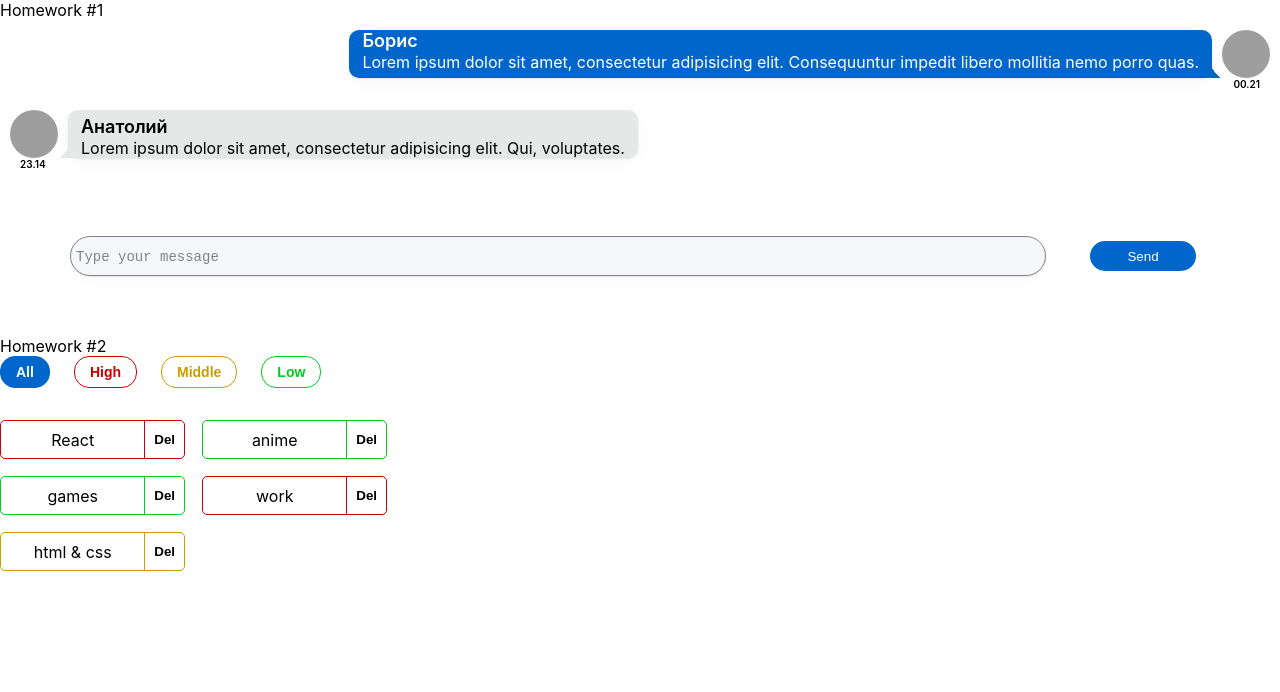
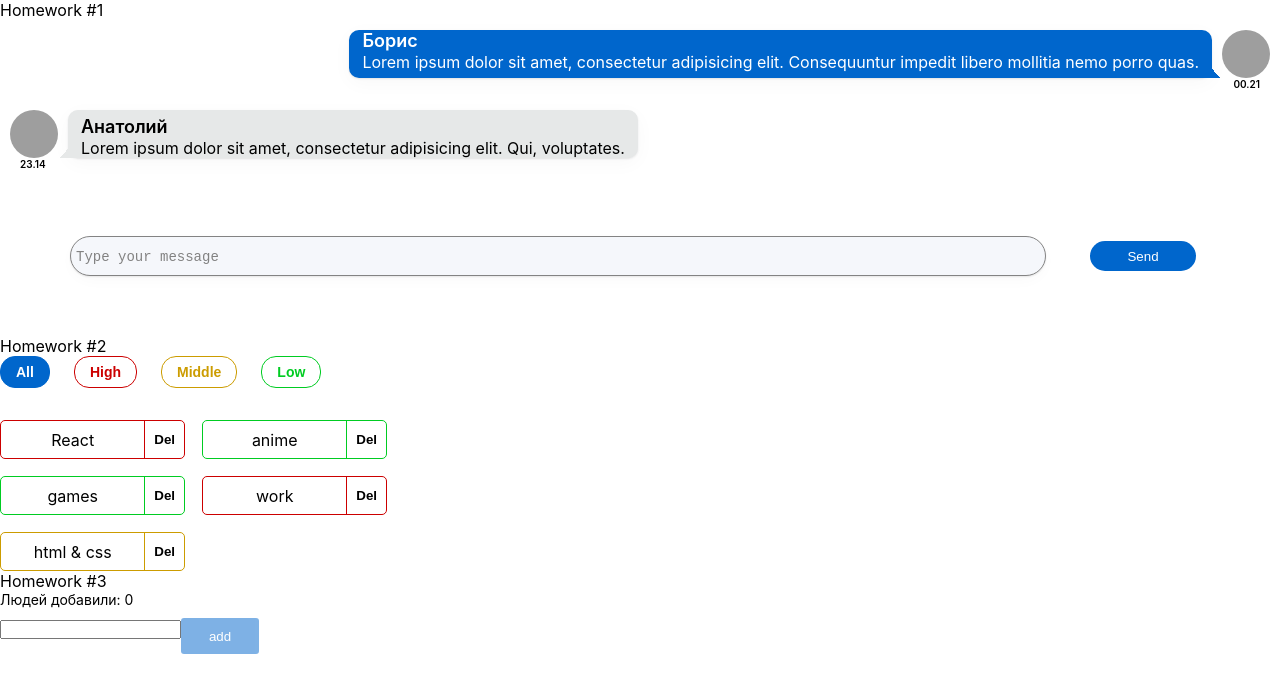
Before and after one commit to DmitryB89/Self-Check, a React (Create React App) app: page / in a window 1280 px wide. Shown: the top 692 px of the page. Built offline with nearby package versions, Linux system fonts and the light colour scheme; grey boxes are pictures that could not be loaded.

Commit message:
HW3 completed

```diff
--- a/src/s1-main/App.tsx
+++ b/src/s1-main/App.tsx
@@ -2,6 +2,7 @@ import React from 'react'
 import s from './App.module.css'
 import HW1 from '../s2-homeworks/hw01/HW1'
 import HW2 from "../s2-homeworks/hw02/HW2";
+import HW3 from "../s2-homeworks/hw03/HW3";
 
 function App() {
     return (
@@ -9,7 +10,7 @@ function App() {
             <HW1/>
             {/*раскомментировать по ходу выполнения*/}
             <HW2/>
-            {/*<HW3/>*/}
+            <HW3/>
             {/*<HW4/>*/}
 
             {/*при выполнении дз 5 и более - закомментировать здесь дз 1-4, так как они есть внутри дз 5*/}
--- a/src/s2-homeworks/hw03/Greeting.module.css
+++ b/src/s2-homeworks/hw03/Greeting.module.css
@@ -1,34 +1,64 @@
 .greetingForm {
+    display: flex;
+    flex-direction: column;
 }
 
 .inputAndButtonContainer {
+    display: flex;
+    margin-bottom: 10px;
 }
 
 .error {
+    color: #CC1439;
 }
 
 .input {
+    width: 372px;
+    min-height: 36px;
+    border: 1px solid #D1D1D1;
+    border-radius: 5px;
+    margin-right: 10px;
 }
 
 .input:focus {
+    border-color: #002e5c;
 }
 
 .errorInput {
+    border-color: #CC1439;
 }
 
 .button {
+    width: 78px;
+    height: 36px;
+    padding: 8px 24px;
+    background: #0066CC;
+    color: #fff;
+    border: 0px solid;
+    border-radius: 3px;
 }
 
 .button:focus {
+    background-color: #0066CC;
+    opacity: 0.5;
+    color: #002E5C;
 }
 
 .button:active {
+    background: #CC1439;
+    color: #FFFFFF;
 }
 
 .button:disabled {
+    background-color: #0066CC;
+    opacity: 0.5;
+    color: #fff;
 }
 
 .text {
+    font-size: 14px;
+    line-height: 17px;
+    margin-bottom: 10px;
 }
 
 .greeting {
--- a/src/s2-homeworks/hw03/Greeting.tsx
+++ b/src/s2-homeworks/hw03/Greeting.tsx
@@ -2,14 +2,14 @@ import React, {ChangeEvent, KeyboardEvent} from 'react'
 import s from './Greeting.module.css'
 
 type GreetingPropsType = {
-    name: any // need to fix any
-    setNameCallback: any // need to fix any
-    addUser: any // need to fix any
-    onBlur: any // need to fix any
-    onEnter: any // need to fix any
-    error: any // need to fix any
-    totalUsers: any // need to fix any
-    lastUserName?: any // need to fix any
+    name: string // need to fix any
+    setNameCallback: (e: ChangeEvent<HTMLInputElement>) => void // need to fix any
+    addUser: () => void // need to fix any
+    onBlur: () => void // need to fix any
+    onEnter: (e: KeyboardEvent<HTMLInputElement>) => void // need to fix any
+    error: string // need to fix any
+    totalUsers: number // need to fix any
+    lastUserName?: string // need to fix any
 }
 
 // презентационная компонента (для верстальщика)
@@ -25,7 +25,7 @@ const Greeting: React.FC<GreetingPropsType> = (
         lastUserName,
     } // деструктуризация пропсов
 ) => {
-    const inputClass = s.errorInput // need to fix with (?:)
+    const inputClass = error ? s.errorInput : '' // need to fix with (?:)
 
     return (
         <div id={'hw3-form'} className={s.greetingForm}>
--- a/src/s2-homeworks/hw03/GreetingContainer.tsx
+++ b/src/s2-homeworks/hw03/GreetingContainer.tsx
@@ -1,20 +1,34 @@
-import React, { ChangeEvent, KeyboardEvent, useState } from 'react'
+import React, {ChangeEvent, KeyboardEvent, useState} from 'react'
 import Greeting from './Greeting'
-import { UserType } from './HW3'
+import {UserType} from './HW3'
+import user from "../hw08/User";
+import {retry} from "@reduxjs/toolkit/query";
 
 type GreetingContainerPropsType = {
-    users: any // need to fix any
-    addUserCallback: any // need to fix any
+    users: UserType[] // need to fix any
+    addUserCallback: (name: string) => void // need to fix any
 }
 
-export const pureAddUser = (name: any, setError: any, setName: any, addUserCallback: any) => {
+export const pureAddUser = (name: string, setError: (v: string) => void, setName: (v: string) => void, addUserCallback: (v: string) => void) => {
+    if (!name.trim()) {
+        setError('Ошибка! Введите имя!')
+    } else {
+        addUserCallback(name.trim())
+        setName('')
+    }
     // если имя пустое - показать ошибку, иначе - добавить юзера и очистить инпут
 }
 
-export const pureOnBlur = (name: any, setError: any) => { // если имя пустое - показать ошибку
+export const pureOnBlur = (name: string, setError: (v: string) => void) => { // если имя пустое - показать ошибку
+    if (!name.trim()) {
+        setError('Ошибка! Введите имя!')
+    }
 }
 
-export const pureOnEnter = (e: any, addUser: any) => { // если нажата кнопка Enter - добавить
+export const pureOnEnter = (e: KeyboardEvent<HTMLInputElement>, addUser: () => void) => {
+    if (e.key === 'Enter') {
+        addUser()
+    }// если нажата кнопка Enter - добавить
 }
 
 // более простой и понятный для новичков
@@ -22,15 +36,15 @@ export const pureOnEnter = (e: any, addUser: any) => { // если нажата
 
 // более современный и удобный для про :)
 const GreetingContainer: React.FC<GreetingContainerPropsType> = ({
-    users,
-    addUserCallback,
-}) => {
+                                                                     users,
+                                                                     addUserCallback,
+                                                                 }) => {
     // деструктуризация пропсов
-    const [name, setName] = useState<any>('') // need to fix any
-    const [error, setError] = useState<any>('') // need to fix any
+    const [name, setName] = useState<string>('') // need to fix any
+    const [error, setError] = useState<string>('') // need to fix any
 
-    const setNameCallback = (e: any) => { // need to fix any
-        setName('some name') // need to fix
+    const setNameCallback = (e: ChangeEvent<HTMLInputElement>) => { // need to fix any
+        setName(e.currentTarget.value) // need to fix
 
         error && setError('')
     }
@@ -42,12 +56,12 @@ const GreetingContainer: React.FC<GreetingContainerPropsType> = ({
         pureOnBlur(name, setError)
     }
 
-    const onEnter = (e: any) => {
+    const onEnter = (e: KeyboardEvent<HTMLInputElement>) => {
         pureOnEnter(e, addUser)
     }
 
-    const totalUsers = 0 // need to fix
-    const lastUserName = 'some name' // need to fix
+    const totalUsers = users.length // need to fix
+    const lastUserName = users.length !== 0 ? users[users.length - 1].name : ''; // need to fix
 
     return (
         <Greeting
--- a/src/s2-homeworks/hw03/HW3.tsx
+++ b/src/s2-homeworks/hw03/HW3.tsx
@@ -1,5 +1,5 @@
-import React, { useState } from 'react'
-import { v1 } from 'uuid'
+import React, {useState} from 'react'
+import {v1} from 'uuid'
 import s2 from '../../s1-main/App.module.css'
 import GreetingContainer from './GreetingContainer'
 
@@ -19,20 +19,21 @@ import GreetingContainer from './GreetingContainer'
 
 // types
 export type UserType = {
-    _id: any // need to fix any
-    name: any // need to fix any
+    _id: string // need to fix any
+    name: string // need to fix any
 }
 
-export const pureAddUserCallback = (name: any, setUsers: any, users: any) => { // need to fix any
+export const pureAddUserCallback = (name: string, setUsers: (users: UserType[]) => void, users: UserType[]) => { // need to fix any
     const user = { // need to fix
-    }
+        _id: v1(),
+        name: name    }
     setUsers([...users, user])
 }
 
 const HW3 = () => {
-    const [users, setUsers] = useState<any>([]) // need to fix any
+    const [users, setUsers] = useState<UserType[]>([]) // need to fix any
 
-    const addUserCallback = (name: any) => { // need to fix any
+    const addUserCallback = (name: string) => { // need to fix any
         pureAddUserCallback(name, setUsers, users)
     }
 
```
